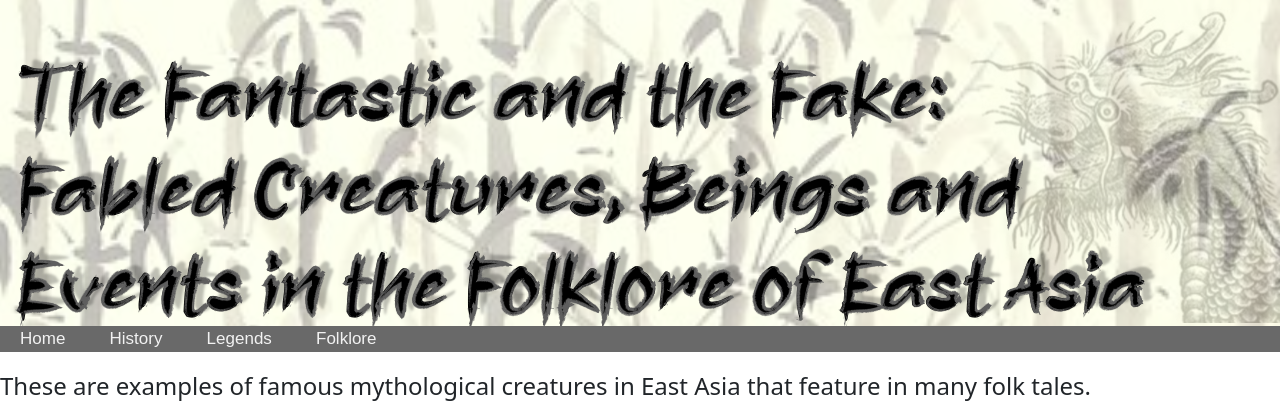
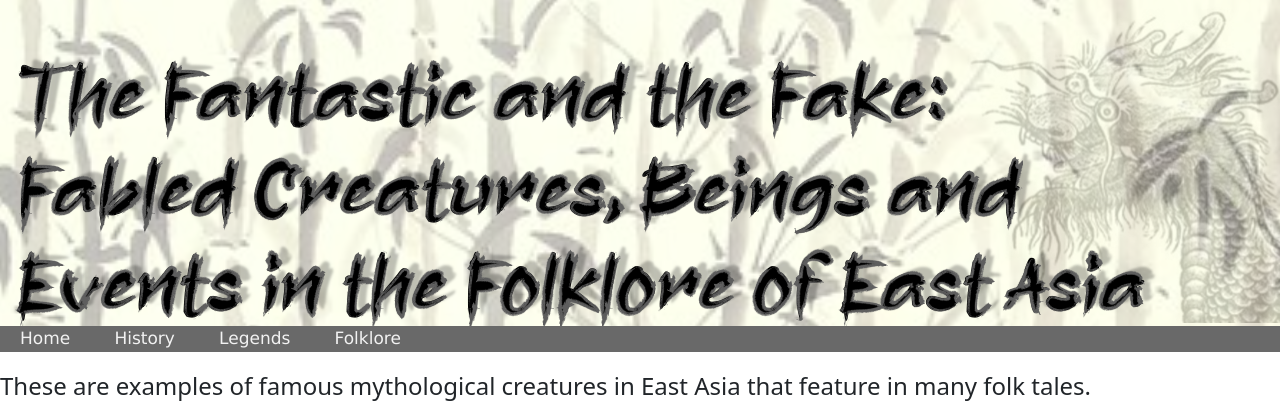
Before and after one commit to jccyb/exhibit, a plain HTML site: page index.html in a window 1280 px wide. Shown: the top 405 px of the page. Drawn offline with nearby package versions, Linux system fonts and the light colour scheme.

Commit message:
Update grid.css

```diff
--- a/grid.css
+++ b/grid.css
@@ -18,7 +18,7 @@ h4{font: papyrus;
 }
 
 .topnav a {color: #f2f2f2;
- font-family: fantasy;
+ font-family: verdana;
   text-align: center;
   padding: 20px 20px;
   text-decoration: none;
```
